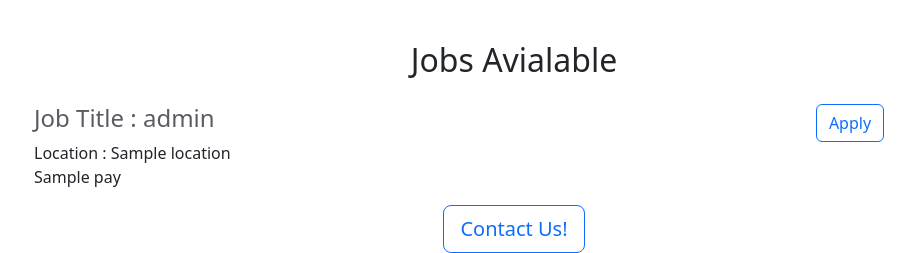
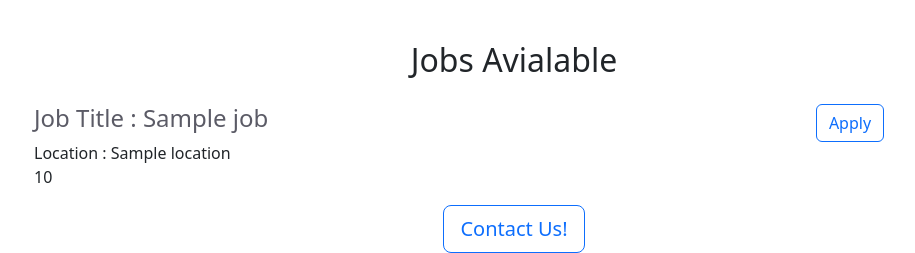
Before and after one commit to DataManan/career-websitev2, a Flask app: template templates/home.html in a window 1280 px wide. Shown: the part 781-1034 px from the top of the page, without its empty margins (126-1041 px from the left). Run offline with Flask 2, Linux system fonts and the light colour scheme; the template is opened without the code that fills it: most values are stand-ins (such as "Sample title", 1, 10 or a date in 2020).

Commit message:
debuged code

```diff
--- a/app.py
+++ b/app.py
@@ -1,42 +1,18 @@
 from flask import Flask, render_template, jsonify
-
+from database import load_jobs_from_db
 app = Flask(__name__)
 
-JOBS = [
-  {
-    "ID": 1,
-    "ROLE": "Data Analyst",
-    "LOCATION": "Bengaluru, India",
-    "PAY": "Rs. 10,00,000"
-  },
-  {
-    "ID": 2,
-    "ROLE": "Data Scientist",
-    "LOCATION": "Mumbai, India",
-    "PAY": "Rs. 15,00,000"
-  },
-  {
-    "ID": 3,
-    "ROLE": "Frontend Engineer",
-    "LOCATION": "Bengaluru, India",
-    "PAY": "Rs. 12,00,000"
-  },
-  {
-    "ID": 4,
-    "ROLE": "Backend Engineer",
-    "LOCATION": "San Francisco, U.S.A.",
-    "PAY": "$ 120,000"
-  }
-]
 
 @app.route("/")
 def home_page():
-  return render_template('home.html', jobs=JOBS)
+  jobs = load_jobs_from_db()
+  return render_template('home.html', jobs=jobs)
 
 
 @app.route("/api/jobs")
 def jobs_page():
-  return jsonify(JOBS)
+  jobs = load_jobs_from_db()
+  return jsonify(jobs)
 
 
 if __name__ == "__main__":
--- /dev/null
+++ b/database.py
@@ -0,0 +1,24 @@
+from sqlalchemy import create_engine, text
+import os
+
+
+
+db_connection_str = "mysql+pymysql://fql0xqnbuzi8q725vxip:pscale_pw_x0CpoZcErwypgkcrLJNhQz6JOiuWGfxUqz0BEs2k05E@ap-south.connect.psdb.cloud/careerswebsitev2?charset=utf8mb4"
+# os.environ['DBCONNECTIONSTRING']
+# my_secret = os.environ['DBCONNECTIONSTRING']
+engine = create_engine(db_connection_str,
+                      connect_args={
+                        "ssl":{
+                          "ssl_ca": "/etc/ssl/cert.pem"
+                        }
+                      }
+                      )
+
+
+def load_jobs_from_db():
+  with engine.connect() as conn:
+    result = conn.execute(text("SELECT * FROM jobs"))
+    jobs = []
+    for row in result.all():
+      jobs.append(row._asdict())
+    return jobs
--- a/templates/jobitem.html
+++ b/templates/jobitem.html
@@ -1,13 +1,17 @@
 <div class="row">
 <div class = "col-6 text-start">
   <h4 style="color:#5B5B66;">
-    Job Title : {{job["ROLE"]}}
+    Job Title : {{job["title"]}}
   </h4>
   <div>
-    Location : {{job["LOCATION"]}}
+    Location : {{job["location"]}}
   </div>
   <div>
-    {{job["PAY"]}}
+    {%if job["salary"] == None%}
+      {{"Not Specified"}}
+    {%else%}
+      {{job["salary"]}}
+    {%endif%}
   </div>
 </div>
 <div class="col">
```
